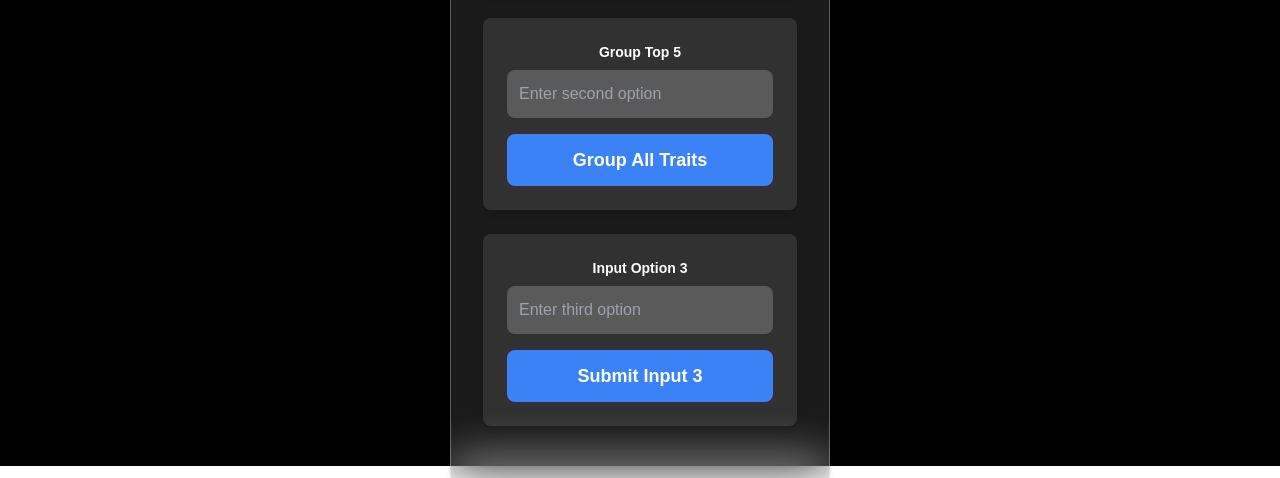
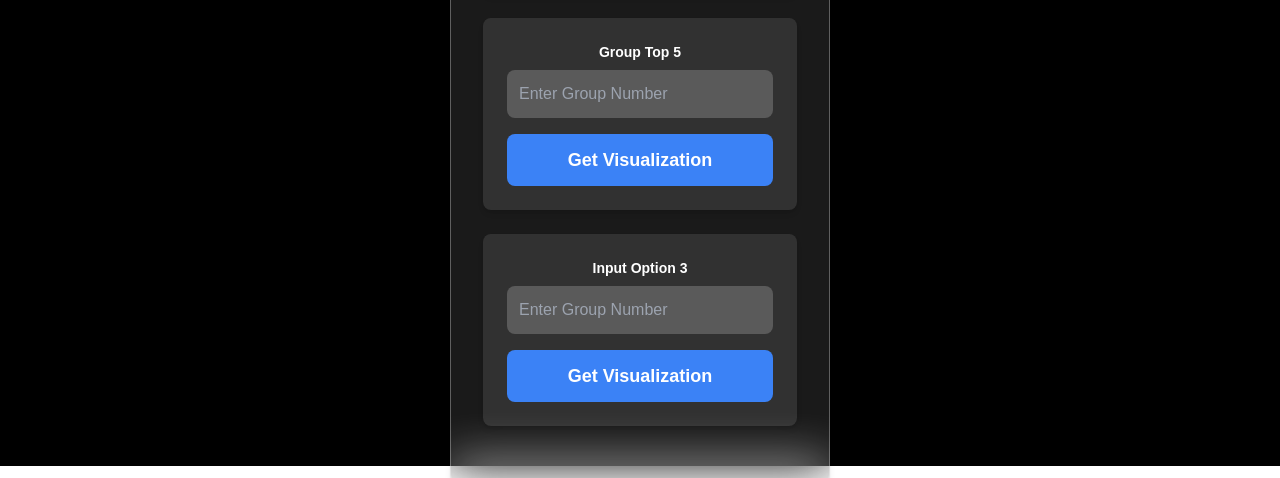
Before and after one commit to AbelShiferaw/scrimmage03, a Next.js app: page /seeVisualization in a window 1280 px wide. Shown: the part 334-812 px from the top of the page. Built offline with nearby package versions, Linux system fonts and the light colour scheme.

Commit message:
changed visualization page text

```diff
--- a/app/seeVisualization/page.tsx
+++ b/app/seeVisualization/page.tsx
@@ -54,21 +54,21 @@ export default function SeeVisualizationPage() {
         <VisualizationForm
           label="Group Top 5"
           inputId="input2"
-          placeholder="Enter second option"
+          placeholder="Enter Group Number"
           value={input2}
           onChange={(e) => setInput2(e.target.value)}
           onSubmit={handleSubmit2}
-          buttonText="Group All Traits"
+          buttonText="Get Visualization"
         />
 
         <VisualizationForm
           label="Input Option 3"
           inputId="input3"
-          placeholder="Enter third option"
+          placeholder="Enter Group Number"
           value={input3}
           onChange={(e) => setInput3(e.target.value)}
           onSubmit={handleSubmit3}
-          buttonText="Submit Input 3"
+          buttonText="Get Visualization"
         />
       </CardContainer>
     </div>
```
